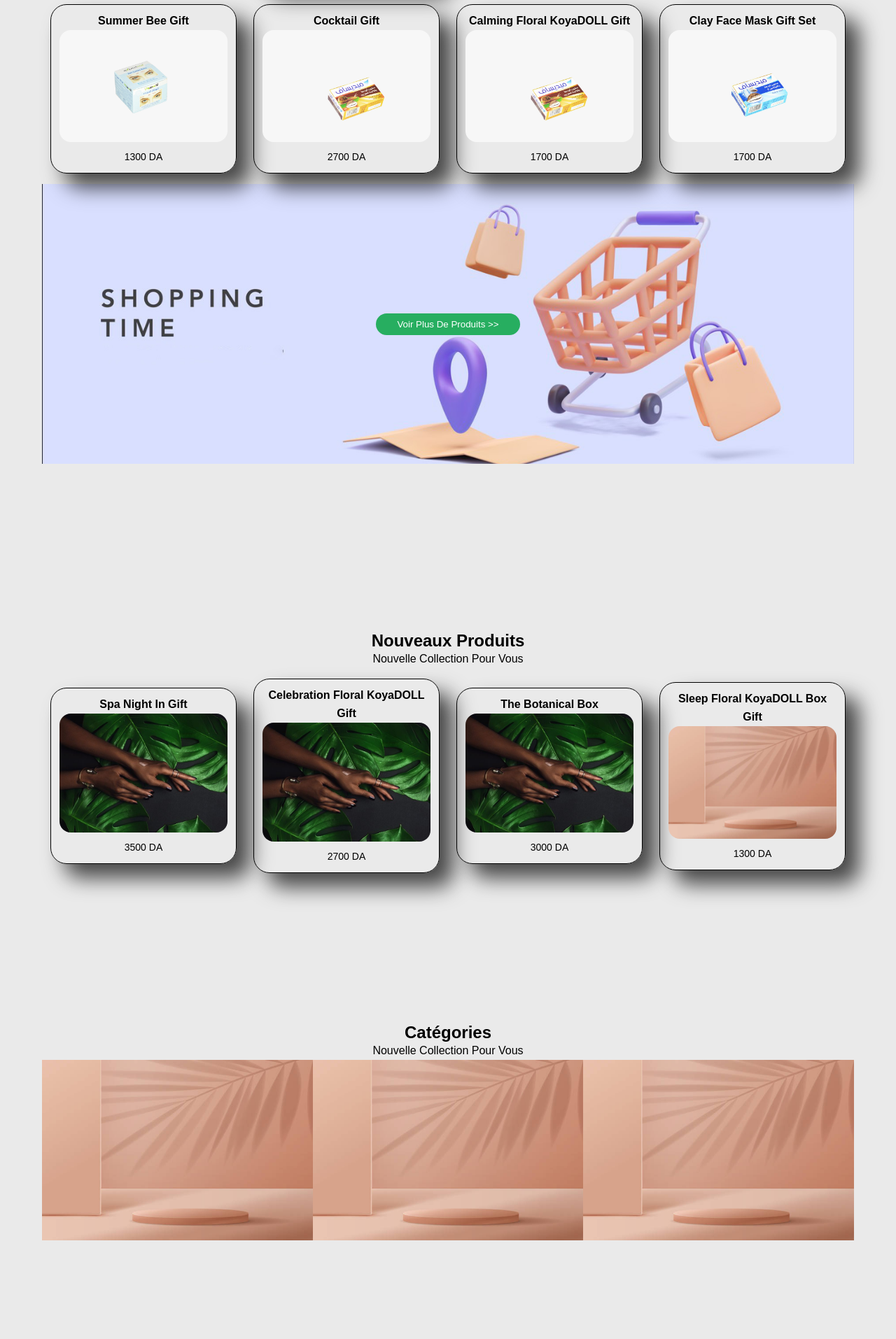
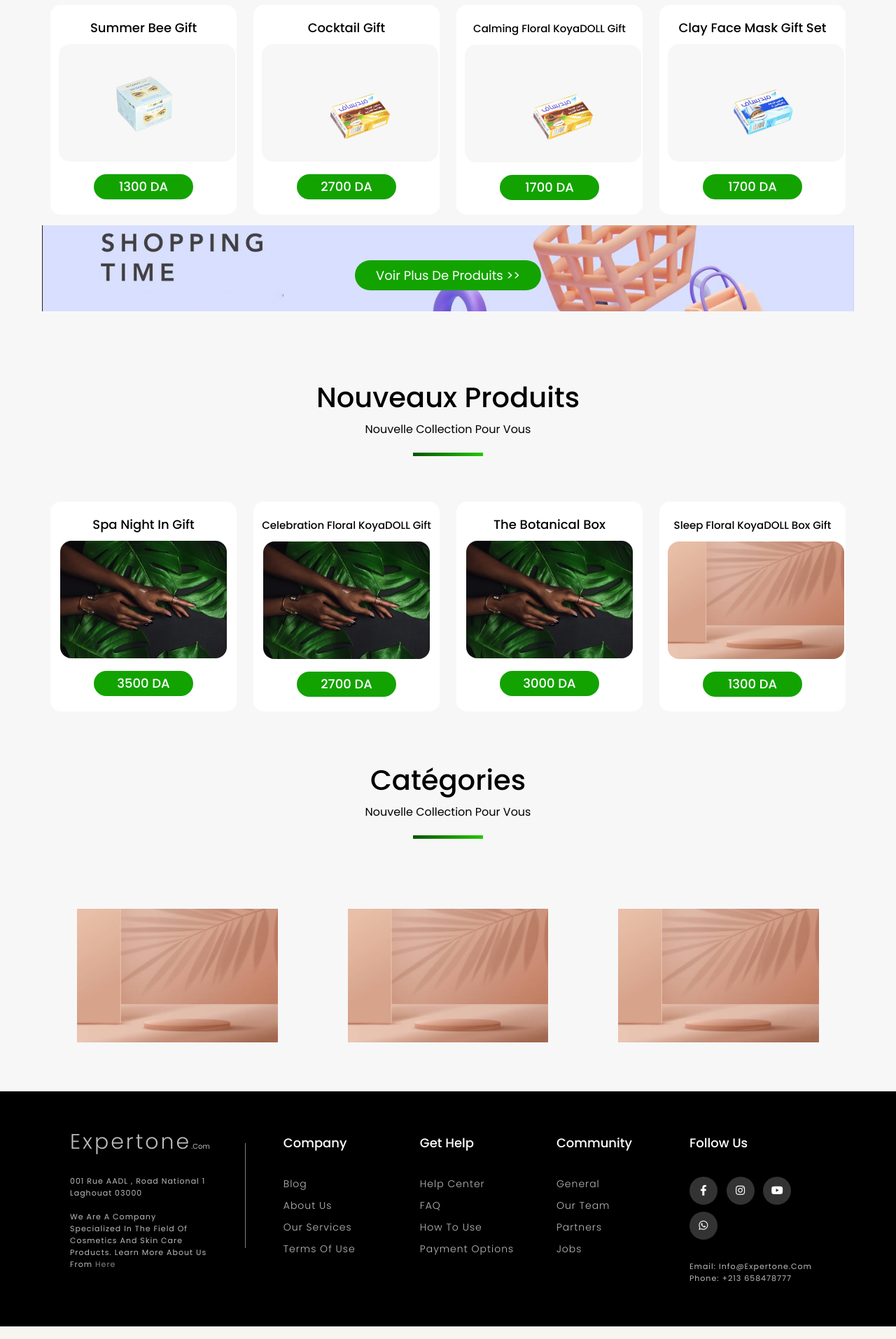
Before and after one commit to icantbehappyagain/memoire, a PHP site: page /index.html in a window 1280 px wide; the page is wider, and only the part inside the window is pictured. Shown: the part 1160-3074 px from the top of that part at 70% size. Run offline with PHP 8.4, Linux system fonts and the light colour scheme; some web fonts are replaced.

Commit message:
Update style.css

```diff
--- a/css/style.css
+++ b/css/style.css
@@ -5,6 +5,7 @@
   white: #FDFEFE;
   black: #000000;
   light grey: #CCCCCC*/
+  @import url('https://fonts.googleapis.com/css2?family=Poppins:wght@300;400;500;600;700&display=swap');
 
 
 *{
@@ -18,9 +19,12 @@
     text-transform: capitalize;
     transition:all .2s linear;
 }
+p{
+    font-family: 'Poppins', sans-serif;
 
+}
   body{
-    background-color: #eaeaea;
+    background-color: #f7f7f7;
     overflow-y: auto;
     overflow-x: hidden;
     width: 100%;
@@ -208,62 +215,136 @@
     justify-content: space-around;
 }
 
-.col4{
-    flex-basis: 23%;
-    padding: 10px 12px;
-    border: 1px solid;
-    min-width: 250px;
-    border-radius: 23px;
-    cursor: pointer;
-    box-shadow: 20px 20px 30px rgba(0, 0, 0, 0.7);
-    margin: 15px 0;
-    transition: 0.2s ease;
+
+
+.center{
+    text-align: center;
+    align-items: center;
+    justify-content: center;
+    align-self: center;
+    align-content: center;
+
 }
-.col4 img{
-    width: 100%;
-  border-radius: 16px;
-}
-.pro {
-    text-align: center;
-    margin: 0 auto 80px;
-    position: relative;
-    line-height: 26px;
-    padding: 60px;
-}
+
+
+
+
+
+
+
+
+
 .header.nav.pro{
     text-align: center;
 }
 
-.col4 p{
-    font-size: 14px;
-    font-family: fantasy;
+
+/*  Cards ---------------------------- */
+.pro {
+    width: 100%;
+    text-align: center;
+    margin: 0 auto ;
+    position: relative;
+    line-height: 26px;
+    padding: 20px 60px;
+}
+.weet-title{
+    padding: 30px;
+    text-align: center;
+
+}
+.hr{
+    width: 100px;
+    height: 5px;
+    margin: 20px auto;
+    background: rgb(9,84,0);
+    background: linear-gradient(90deg, rgba(9,84,0,1) 0%, rgba(37,199,0,1) 100%);
+}
+.weet-title h2{
+    font-size: 40px;
+    font-weight: 500;
+    font-family: 'Poppins', sans-serif;
+    margin-bottom: 20px;
+}
+.col4{
+    height: 300px;
+    background-color: #fff;
+    flex-basis: 23%;
+    padding: 10px 12px;
+    width: 250px;
+    border-radius: 15px;
+    cursor: pointer;
+    margin: 15px 0;
+    transition: 0.5s ease;
 }
 .col4:hover{
-    box-shadow: 20px 20px 30px rgba(0, 0, 0, 0.1);
+    box-shadow: 10px 10px 50px rgba(0, 0, 0, 0.281);
+    margin: 0;
+
 }
-.rating .fa{
-   color:#ff523b ;
+
+.col4 img{
+    height: 60%;
+  border-radius: 16px;
+}
+.col4 p{
+    font-size: 18px;
+    font-family: 'Poppins', sans-serif;
+    font-weight: 500;
+    color: #fff;
+    border-radius: 50px;
+    max-width: 100%;
+    margin:10px 50px ;
+    padding: 5px;
+    text-align: center;
+    background-color: rgb(19, 163, 0);
+}
+.col4 h4{
+    font-size: 18px;
+    padding: 10px 0px;
+    font-family: 'Poppins', sans-serif;
+    font-weight: 500;
+}
+.weet-small-f{
+    font-size: 15px;
 }
 #banr{
     display: grid;
-  place-items: center;
+    place-items: center;
     background-image: url(pics/banner.jpg);
-  width: 100%;
-  height: 50vh;
-  background-size: cover;
-  background-position: center;
-  margin-bottom: 40px;
+    width: 100%;
+    background-size: cover;
+    background-position: center;
+    margin-bottom: 40px;
+}
+.btn{
+    font-size: 18px;
+    margin-top: 50px;
+    background-color: rgb(19, 163, 0);
+    cursor: pointer;
 }
 #banr button:hover{
-    background:#34495E;
+    background-color: rgb(11, 94, 0);
+}
 
-}
+/*  Product ---------------------------- */
+
+
+
+
+
+
+
+/*  Categories ---------------------------- */
+
+
 .smbnr {
   display: flex;
 }
 
 .bnrbox {
   width:calc(100% / 3);
+  padding: 50px;
   height: auto;
   transition: transform 0.2s;
 }
@@ -570,3 +568,176 @@ ul {
         width: 200px;
     }
 }
+
+
+
+
+
+
+
+
+
+
+.footer{
+    font-family: 'Poppins', sans-serif;
+    background-color: #000;
+    padding: 50px ;
+    font-size: 10px;
+  }
+  footer .container1{
+    max-width: 100%;
+    margin: 0;
+    display: flex;
+    padding: 0 50px;
+  }
+  .container1 .row1{
+    width: 100%;
+    display: flex;
+    flex-wrap: wrap;
+    margin-left: 50px;
+  }
+  .footer-col ul{
+    list-style: none;
+  }
+
+  .footer-col{
+    width: 25%;
+    padding: 10px 5px;
+  }
+
+  .footer-col-left{
+    position: relative;
+    width: 280px;
+    padding-right: 50px ;
+    color: #bbbbbb;
+  }
+  .footer-col-left p{
+    margin-top: 25px;
+    font-size: 11px;
+    letter-spacing: 1px;
+  }
+  .footer-col-left p a{
+    color: #858383;
+  }
+  .footer-col-left h1{
+    display: inline;
+    font-size: 30px;
+    padding: 0;
+    font-family: 'Poppins', sans-serif;
+    font-weight: 100;
+    letter-spacing: 3px;
+  }
+  .footer-col-left:after {
+    position: absolute;
+    content: "";
+    background: grey;
+    width: 1px;
+    height: 150px;
+    left: 100%;
+    top:10%;
+  }
+  footer h4{
+    font-size: 18px;
+    color: #ffffff;
+    text-transform: capitalize;
+    margin-bottom: 35px;
+    font-weight: 500;
+  }
+  footer h4::before{
+    content: normal;
+    position: absolute;
+    left: 0;
+    bottom: -10px;
+    height: 2px;
+    box-sizing: border-box;
+    width: 50px;
+  }
+  .footer-col ul li :not(:last-child){
+    margin-bottom: 10px;
+  }
+  footer ul li a{
+    font-size: 14px;
+    text-transform:capitalize;
+    color: #ffffff;
+    text-decoration: none;
+    font-weight: 300;
+    color: #bbbbbb;
+    display: block ;
+    transition: all 0.3s ease;
+    margin-bottom: 10px;
+    letter-spacing: 1px;
+  }
+  .footer-col ul li a:hover{
+    color: #ffffff;
+    padding-left: 8px;
+  }
+  .footer-col-social{
+    width: 25%;
+    padding: 10px 0;
+
+  }
+  .footer-col-social p{
+    margin-top: 25px;
+    font-size: 11px;
+    letter-spacing: 1px;
+    margin-top: 20px;
+    color: #bbbbbb;
+  }
+  .footer-col-social .social-links a{
+    font-size: 15px;
+    display: inline-block;
+    height: 40px;
+    width: 40px;
+    background-color: rgba(255, 255, 255, 0.2);
+    margin: 0 10px 10px 0;
+    text-align: center;
+    line-height: 40px;
+    border-radius: 50%;
+    color: #ffffff;
+    transition: all 0.5s ease;
+  }
+  .footer-col-social .social-links a:hover{
+    color: #24262b;
+    background-color: #ffffff;
+  }
+  /*responsive*/
+  @media(max-width: 1100px){
+    footer .container1{
+        flex-wrap: wrap;
+        padding: 0;
+    }
+    .footer-col,.footer-col-social{
+        width: 50%;
+        margin-bottom: 30px;
+    }
+    .footer-col-left{
+        width: 100%;
+        margin: 0 0px 50px 0;
+    }
+    .footer-col-left::after{
+        display: none;
+    }
+  }
+
+  @media(max-width: 574px){
+    footer .container1{
+        padding: 0;
+    }
+    .container1 .row1{
+        margin: 0;
+    }
+    .footer-col{
+        margin: 0%;
+        width: 100%;
+    }
+    .footer-col-social{
+        width: 100%;
+    }
+    .footer-col-left{
+        width: 100%;
+        margin: 0 0px 50px 0;
+    }
+    .footer-col-left::after{
+        display: none;
+    }
+  }
```
Also changed, not shown: other parts of css/style.css (+8 -88 lines).
